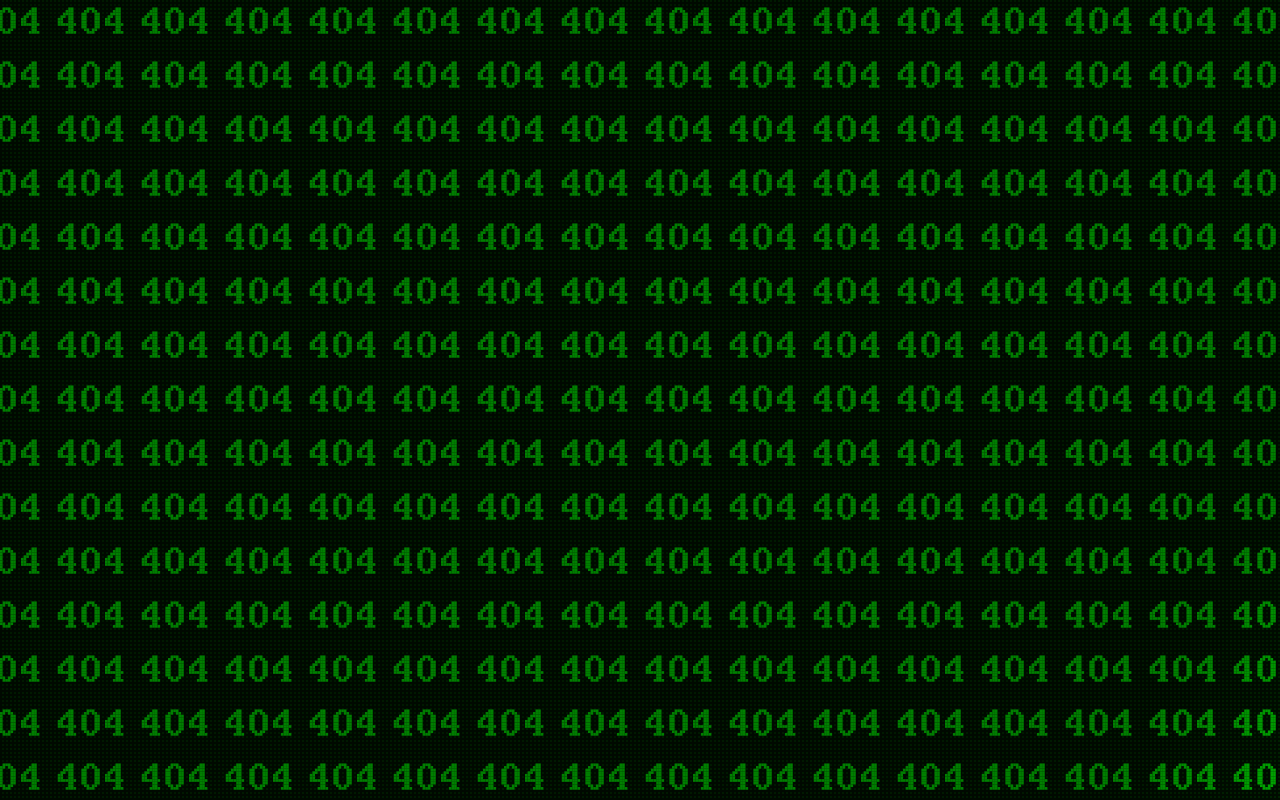
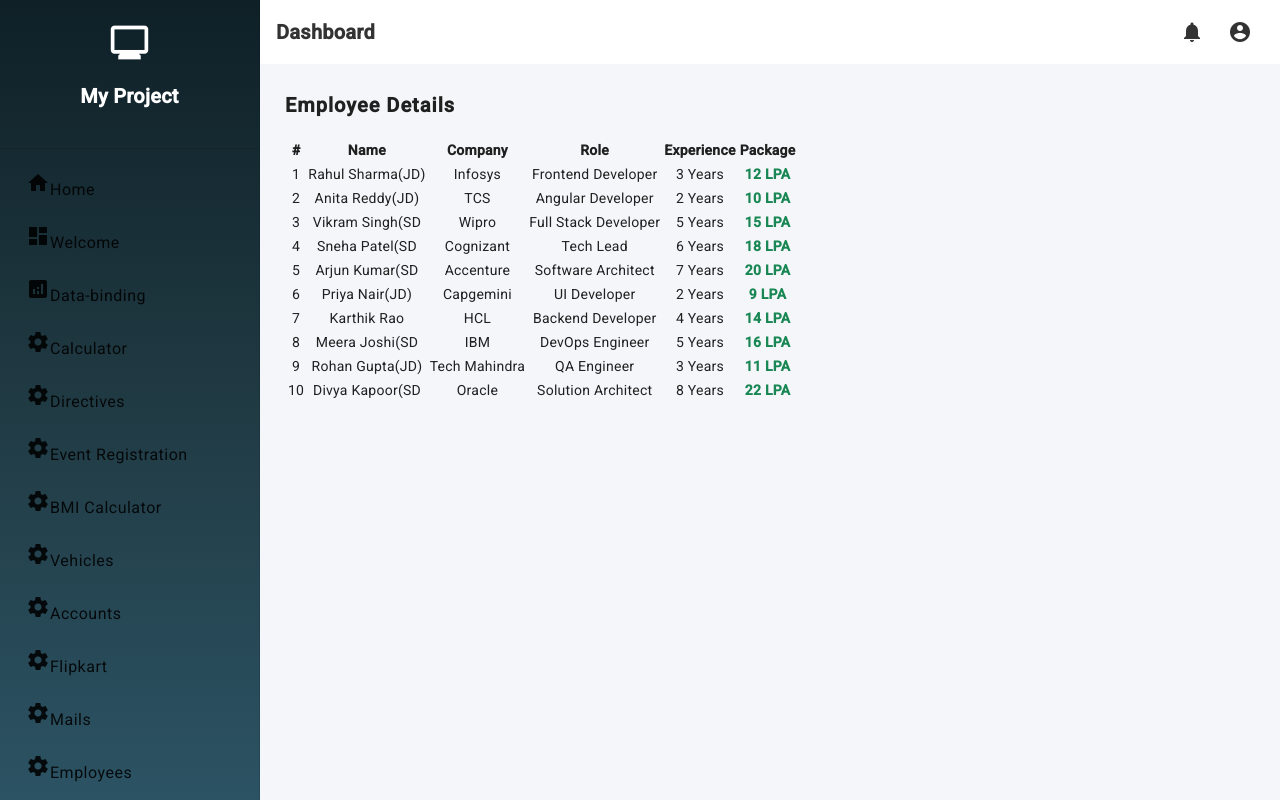
Before and after one commit to Jayaram-Ulava/my-angular-2026, an Angular app: page /dashbord/employees in a window 1280 px wide. Built offline with nearby package versions, Linux system fonts and the light colour scheme.

Commit message:
implmented pips

```diff
--- a/src/app/app-routing.module.ts
+++ b/src/app/app-routing.module.ts
@@ -14,6 +14,7 @@ import { VehiclesComponent } from './vehicles/vehicles.component';
 import { AcountsComponent } from './acounts/acounts.component';
 import { FlipcartComponent } from './flipcart/flipcart.component';
 import { MailsComponent } from './mails/mails.component';
+import { EmployeesComponent } from './employees/employees.component';
 
 
 const routes: Routes = [
@@ -28,7 +29,8 @@ const routes: Routes = [
     {path:'vehicle',component:VehiclesComponent},
     {path:'acounts',component:AcountsComponent},
     {path:'flipcard',component:FlipcartComponent},
-    {path:'mails',component:MailsComponent}
+    {path:'mails',component:MailsComponent},
+    {path:'employees',component:EmployeesComponent}
   ]},
   {path:'login',component:LoginComponent},
   {path:'',component:LoginComponent},
--- a/src/app/app.module.ts
+++ b/src/app/app.module.ts
@@ -36,6 +36,8 @@ import { AcountsComponent } from './acounts/acounts.component';
 import { FlipcartComponent } from './flipcart/flipcart.component';
 import { MailsComponent } from './mails/mails.component';
 import { PricePipe } from './price.pipe';
+import { RolePipe } from './role.pipe';
+import { EmployeesComponent } from './employees/employees.component';
 
 
 @NgModule({
@@ -55,7 +57,9 @@ import { PricePipe } from './price.pipe';
     AcountsComponent,
     FlipcartComponent,
     MailsComponent,
-    PricePipe
+    PricePipe,
+    RolePipe,
+    EmployeesComponent
   ],
   imports: [
     BrowserModule,
--- a/src/app/dashbord/dashbord.component.html
+++ b/src/app/dashbord/dashbord.component.html
@@ -72,6 +72,11 @@
         <span routerLink="mails">Mails</span>
       </a>
 
+       <a mat-list-item>
+        <mat-icon>settings</mat-icon>
+        <span routerLink="employees">Employees</span>
+      </a>
+
 
     </mat-nav-list>
 
--- /dev/null
+++ b/src/app/employees/employees.component.css
@@ -0,0 +1,28 @@
+.title{
+    font-weight: 600;
+    letter-spacing: 1px;
+}
+
+.employee-table{
+    border-radius: 10px;
+    overflow: hidden;
+}
+
+.employee-table th{
+    text-align: center;
+}
+
+.employee-table td{
+    vertical-align: middle;
+    text-align: center;
+}
+
+.package{
+    font-weight: 600;
+    color: #198754;
+}
+
+.table-hover tbody tr:hover{
+    background-color: #f5f5f5;
+    transition: 0.3s;
+}
--- /dev/null
+++ b/src/app/employees/employees.component.html
@@ -0,0 +1,37 @@
+<div class="container mt-5">
+
+  <h2 class="text-center mb-4 title">Employee Details</h2>
+
+  <div class="table-responsive">
+    <table class="table table-striped table-hover shadow employee-table">
+
+      <thead class="table-dark">
+        <tr>
+          <th>#</th>
+          <th>Name</th>
+          <th>Company</th>
+          <th>Role</th>
+          <th>Experience</th>
+          <th>Package</th>
+        </tr>
+      </thead>
+
+      <tbody>
+        <tr *ngFor="let emp of employees; let i = index">
+          <td>{{i+1}}</td>
+          <td>{{emp.name | role:emp.exp}}</td>
+          <td>{{emp.company}}</td>
+          <td>
+            <span class="badge bg-primary">
+              {{emp.role}}
+            </span>
+          </td>
+          <td>{{emp.exp}} Years</td>
+          <td class="package">{{emp.package}}</td>
+        </tr>
+      </tbody>
+
+    </table>
+  </div>
+
+</div>
--- /dev/null
+++ b/src/app/employees/employees.component.ts
@@ -0,0 +1,23 @@
+import { Component } from '@angular/core';
+
+@Component({
+  selector: 'app-employees',
+  templateUrl: './employees.component.html',
+  styleUrls: ['./employees.component.css']
+})
+export class EmployeesComponent {
+
+  employees:any = [
+  { name: "Rahul Sharma", company: "Infosys", package: "12 LPA", exp: 3, role: "Frontend Developer" },
+  { name: "Anita Reddy", company: "TCS", package: "10 LPA", exp: 2, role: "Angular Developer" },
+  { name: "Vikram Singh", company: "Wipro", package: "15 LPA", exp: 5, role: "Full Stack Developer" },
+  { name: "Sneha Patel", company: "Cognizant", package: "18 LPA", exp: 6, role: "Tech Lead" },
+  { name: "Arjun Kumar", company: "Accenture", package: "20 LPA", exp: 7, role: "Software Architect" },
+  { name: "Priya Nair", company: "Capgemini", package: "9 LPA", exp: 2, role: "UI Developer" },
+  { name: "Karthik Rao", company: "HCL", package: "14 LPA", exp: 4, role: "Backend Developer" },
+  { name: "Meera Joshi", company: "IBM", package: "16 LPA", exp: 5, role: "DevOps Engineer" },
+  { name: "Rohan Gupta", company: "Tech Mahindra", package: "11 LPA", exp: 3, role: "QA Engineer" },
+  { name: "Divya Kapoor", company: "Oracle", package: "22 LPA", exp: 8, role: "Solution Architect" }
+];
+
+}
--- /dev/null
+++ b/src/app/role.pipe.ts
@@ -0,0 +1,19 @@
+import { Pipe, PipeTransform } from '@angular/core';
+
+@Pipe({
+  name: 'role'
+})
+export class RolePipe implements PipeTransform {
+
+  transform(value: unknown, ...args:any[]): unknown {
+
+    if(args[0]>4){
+      return value+ '(SD';
+    }
+    else if (args[0]<4 && args[0]>0){
+      return value  +'(JD)'
+    }
+    return value;
+  }
+
+}
```
Also changed, not shown: 2 other files (tests, documents, lock files or other folders).
